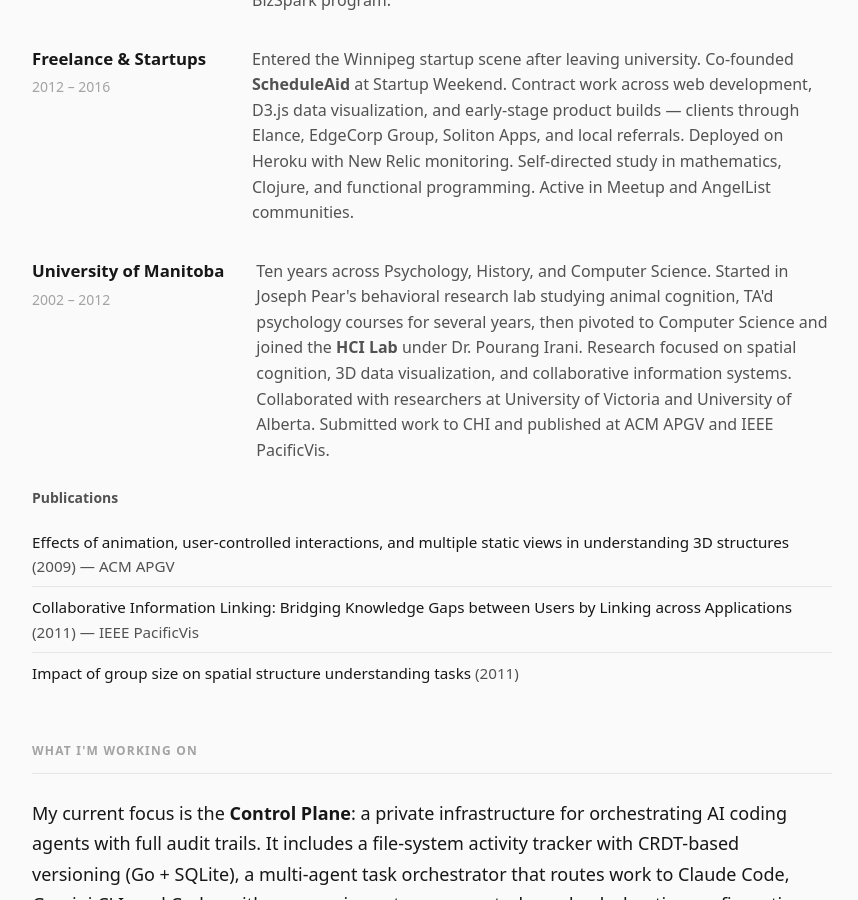
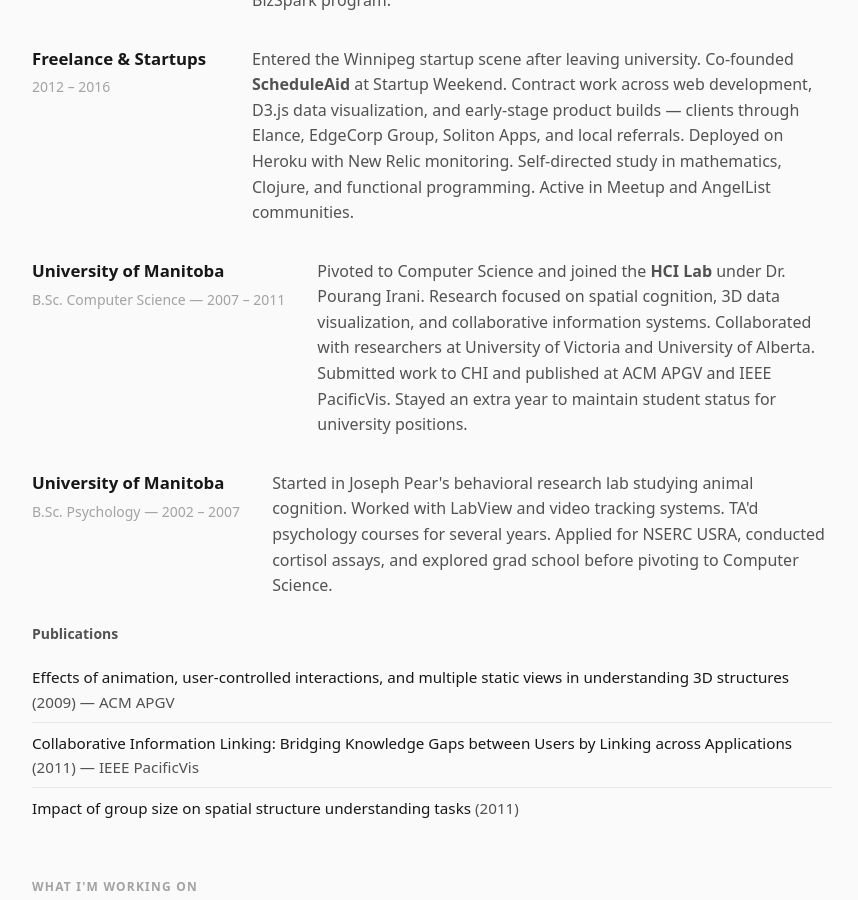
Before and after one commit to taylorSando/taylorSando.github.io, a Jekyll site: the page built from index.html, in a window 1280 px wide and 900 px high, scrolled down 1632 px. Shown: the whole window, without its empty margins (208-1066 px from the left). Built offline with Jekyll 4.4.1, drawn with Linux system fonts in a browser that asks for light colours.

Commit message:
content: split university into two separate degree entries
B.Sc. Psychology (2002-2007) and B.Sc. Computer Science (2007-2011)
as distinct entries with their own details.

Co-Authored-By: Claude Opus 4.6 <noreply@anthropic.com>

```diff
--- a/index.html
+++ b/index.html
@@ -130,16 +130,28 @@ layout: landing
   <div class="journey-item">
     <div class="journey-meta">
       <strong>University of Manitoba</strong>
-      <span>2002 &ndash; 2012</span>
+      <span>B.Sc. Computer Science &mdash; 2007 &ndash; 2011</span>
     </div>
     <div class="journey-desc">
-      Ten years across Psychology, History, and Computer Science. Started in Joseph
-      Pear's behavioral research lab studying animal cognition, TA'd psychology
-      courses for several years, then pivoted to Computer Science and joined the
-      <strong>HCI Lab</strong> under Dr. Pourang Irani. Research focused on spatial
-      cognition, 3D data visualization, and collaborative information systems.
-      Collaborated with researchers at University of Victoria and University of
-      Alberta. Submitted work to CHI and published at ACM APGV and IEEE PacificVis.
+      Pivoted to Computer Science and joined the <strong>HCI Lab</strong> under
+      Dr. Pourang Irani. Research focused on spatial cognition, 3D data
+      visualization, and collaborative information systems. Collaborated with
+      researchers at University of Victoria and University of Alberta. Submitted
+      work to CHI and published at ACM APGV and IEEE PacificVis. Stayed an extra
+      year to maintain student status for university positions.
+    </div>
+  </div>
+
+  <div class="journey-item">
+    <div class="journey-meta">
+      <strong>University of Manitoba</strong>
+      <span>B.Sc. Psychology &mdash; 2002 &ndash; 2007</span>
+    </div>
+    <div class="journey-desc">
+      Started in Joseph Pear's behavioral research lab studying animal cognition.
+      Worked with LabView and video tracking systems. TA'd psychology courses for
+      several years. Applied for NSERC USRA, conducted cortisol assays, and
+      explored grad school before pivoting to Computer Science.
     </div>
   </div>
 </div>
```
